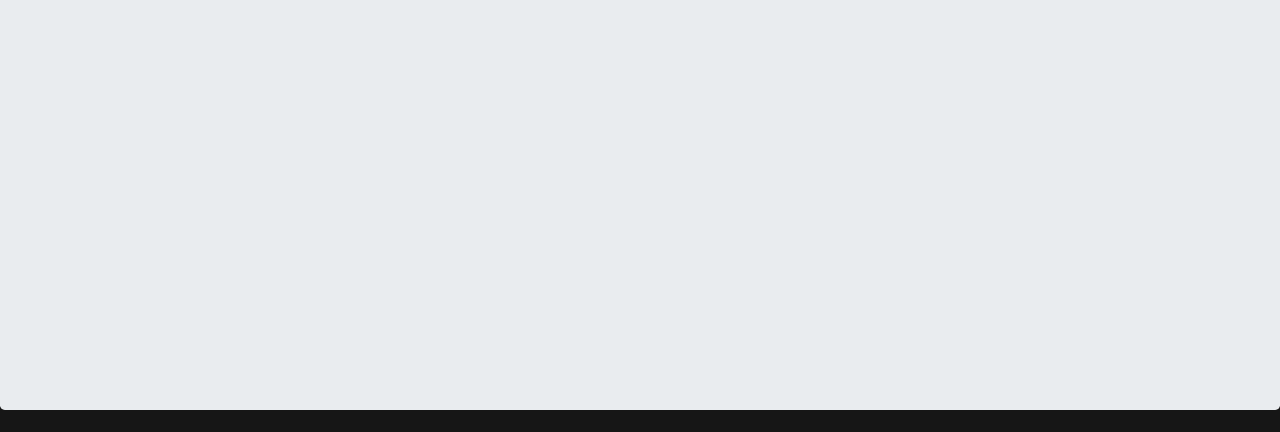
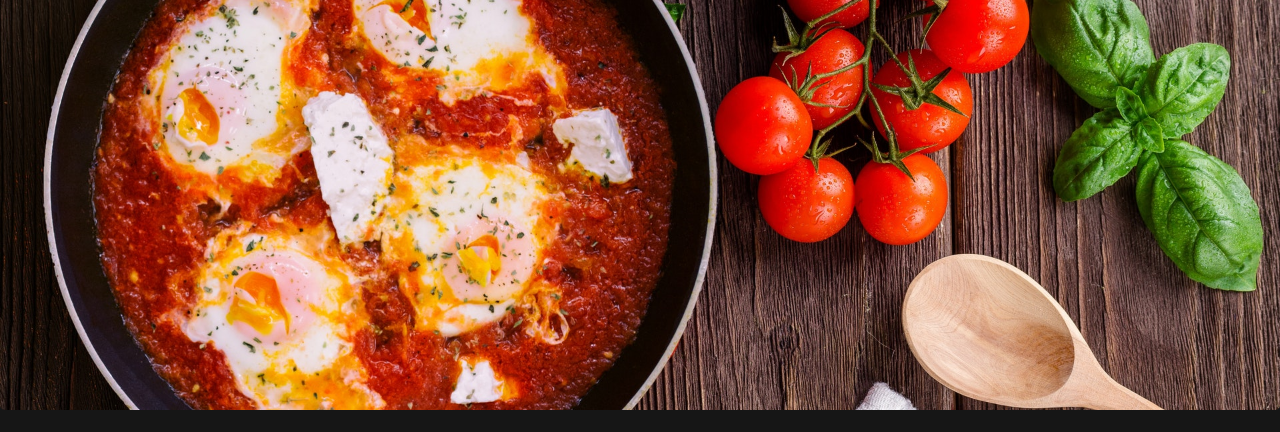
Before and after one commit to dosha10/delifood-recipes, a plain HTML site: page index.html in a window 1280 px wide. Shown: the part 208-640 px from the top of the page. Drawn offline with nearby package versions, Linux system fonts and the light colour scheme; the site is published under a folder, as on GitHub Pages, so addresses that start at the root find nothing; files whose address does not match are found by name.

Commit message:
fixed the jumbotron image

```diff
--- a/css/style.css
+++ b/css/style.css
@@ -7,7 +7,7 @@
 	--myrtle-dark: #1f441e;
 }
 .jumbotron {
-	background-image: url(/images/figma.jpg);
+	background-image: url(../images/figma.jpg);
 	background-size: cover;
 	background-repeat: no-repeat;
 	width: 100%;
```
